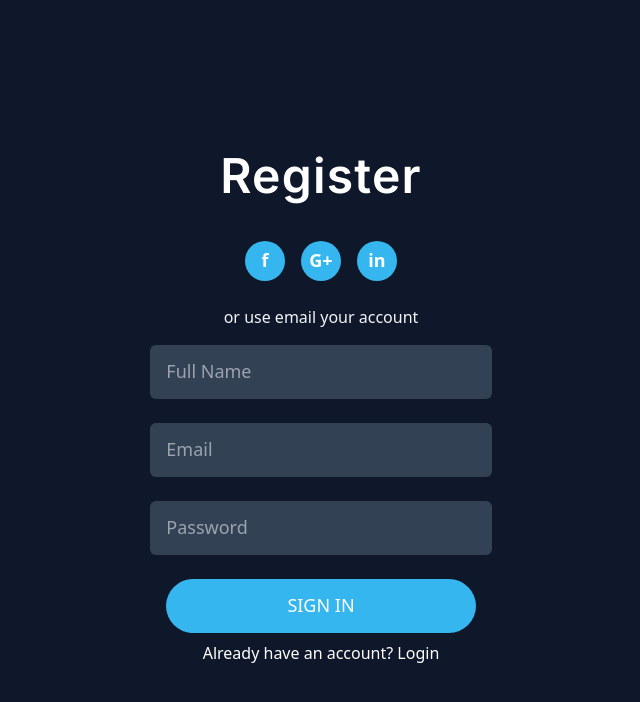
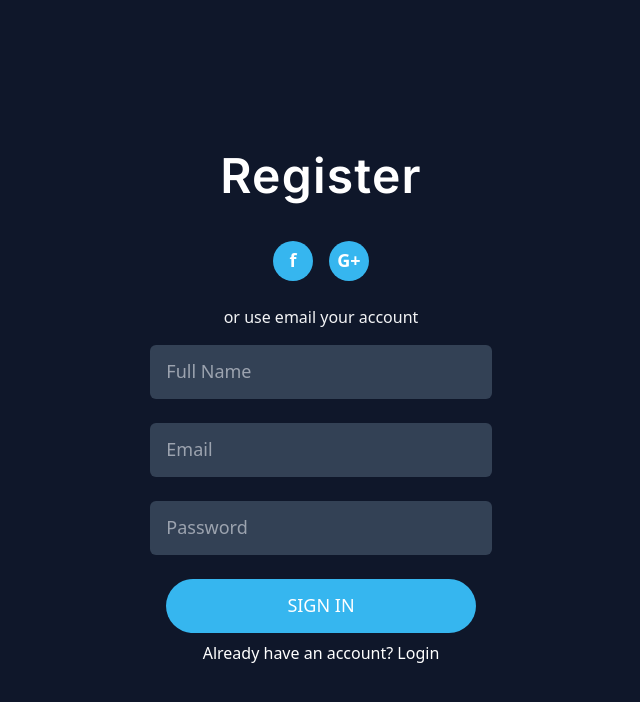
Before and after one commit to jcblanc2/ChatGenius, a React (Vite) app: page /register in a window 1280 px wide. Shown: the top 702 px of the page, without its empty margins (319-959 px from the left). Built offline with nearby package versions, Linux system fonts and the light colour scheme.

Commit message:
Remove Linkedin icon

```diff
--- a/src/pages/Register.jsx
+++ b/src/pages/Register.jsx
@@ -82,7 +82,6 @@ const Register = () => {
                     <div className="py-6 space-x-4">
                         <span className="w-10 h-10 items-center justify-center inline-flex rounded-full font-bold text-lg bg-secondary cursor-pointer" onClick={connectWithFacebook}>f</span>
                         <span className="w-10 h-10 items-center justify-center inline-flex rounded-full font-bold text-lg bg-secondary cursor-pointer" onClick={connectWithGoogle}>G+</span>
-                        <span className="w-10 h-10 items-center justify-center inline-flex rounded-full font-bold text-lg bg-secondary cursor-pointer">in</span>
                     </div>
 
                     <p className="text-gray-100">
@@ -100,7 +99,7 @@ const Register = () => {
 
                         <div className="text-white">
                             <span>Already have an account?</span>
-                            <Link to="/" className="hover:text-secondary"> Login</Link>
+                            <Link to="/login" className="hover:text-secondary"> Login</Link>
                         </div>
 
                         {alertMessage && <Alert message={alertMessage} />}
```
